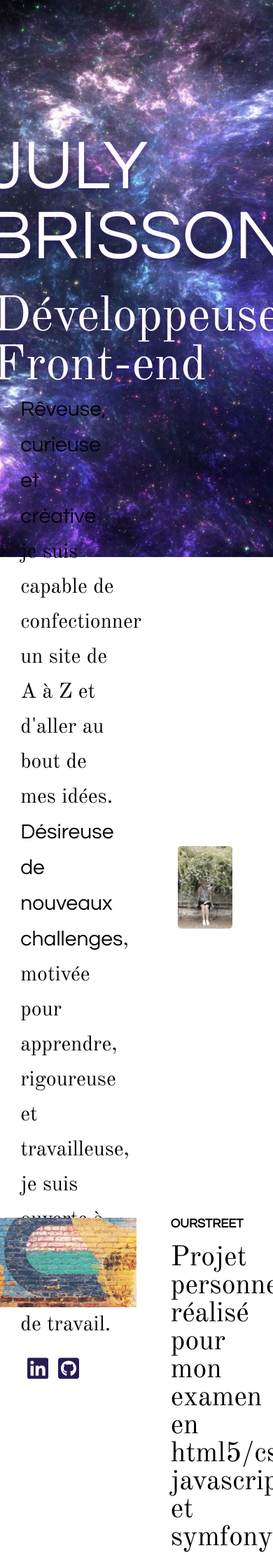
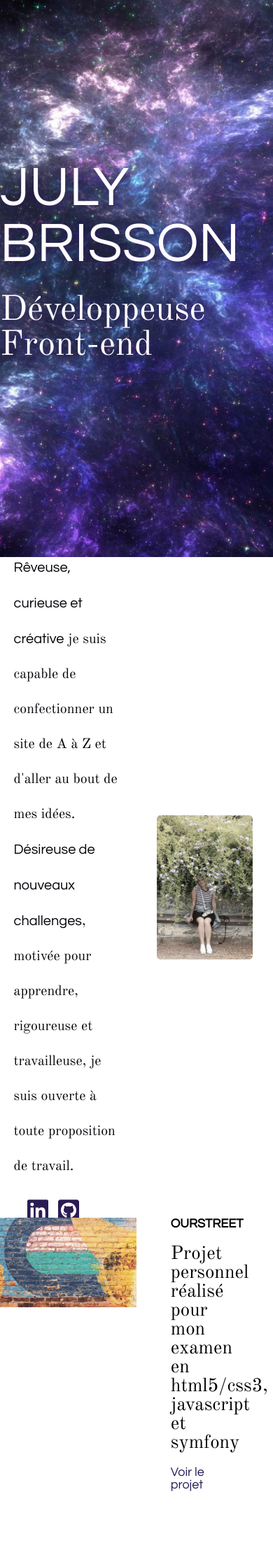
Before and after one commit to JulyBrn/CvEnLigne, a PHP site: page / in a window 390 px wide; the page is wider, and only the part inside the window is pictured. Shown: the part 48-2270 px from the top of that part at 70% size. Run offline with PHP 8.4, Linux system fonts and the light colour scheme; some libraries are stand-ins or nearby versions.

Commit message:
media778

```diff
--- a/index.php
+++ b/index.php
@@ -10,6 +10,7 @@
     <link rel="stylesheet" media="screen and (max-width: 780px)" href="style780px.css" />
     <link rel="stylesheet" media="screen and (max-width: 375px)" href="style375px.css" />
     <script src="https://ajax.googleapis.com/ajax/libs/jquery/3.5.1/jquery.min.js"></script>
+    <link rel="stylesheet" href="media778.css">
 
     <title>July Brisson</title>
 </head>
--- /dev/null
+++ b/media778.css
@@ -0,0 +1,31 @@
+@media(max-width: 778px) {
+    .title {
+        font-size: 80px;
+    }
+
+    .subtitle {
+        font-size: 50px
+    }
+
+    .text_about {
+        font-size: 20px;
+        width: 80%;
+    }
+
+    .pic_container {
+        width: 70%;
+    }
+
+    .p1about, .p2about {
+        font-size: 27px;
+    }
+
+    .contact-text {
+        font-size: 80px;
+    }
+
+    .contact-link {
+        font-size: 65px;
+    }
+
+}
--- a/nav.js
+++ b/nav.js
@@ -1,7 +1,7 @@
 
 
 window.onscroll = function scrollFunction() {
-  if (document.body.scrollTop >= 150 || document.documentElement.scrollTop >= 150) {
+  if (document.body.scrollTop >= 690 || document.documentElement.scrollTop >= 690) {
     var elements = document.getElementsByClassName("nav_select"), i, len;
     for (i = 0, len = elements.length; i < len; i++) {
       elements[i].style.color = '#291C54';
```
